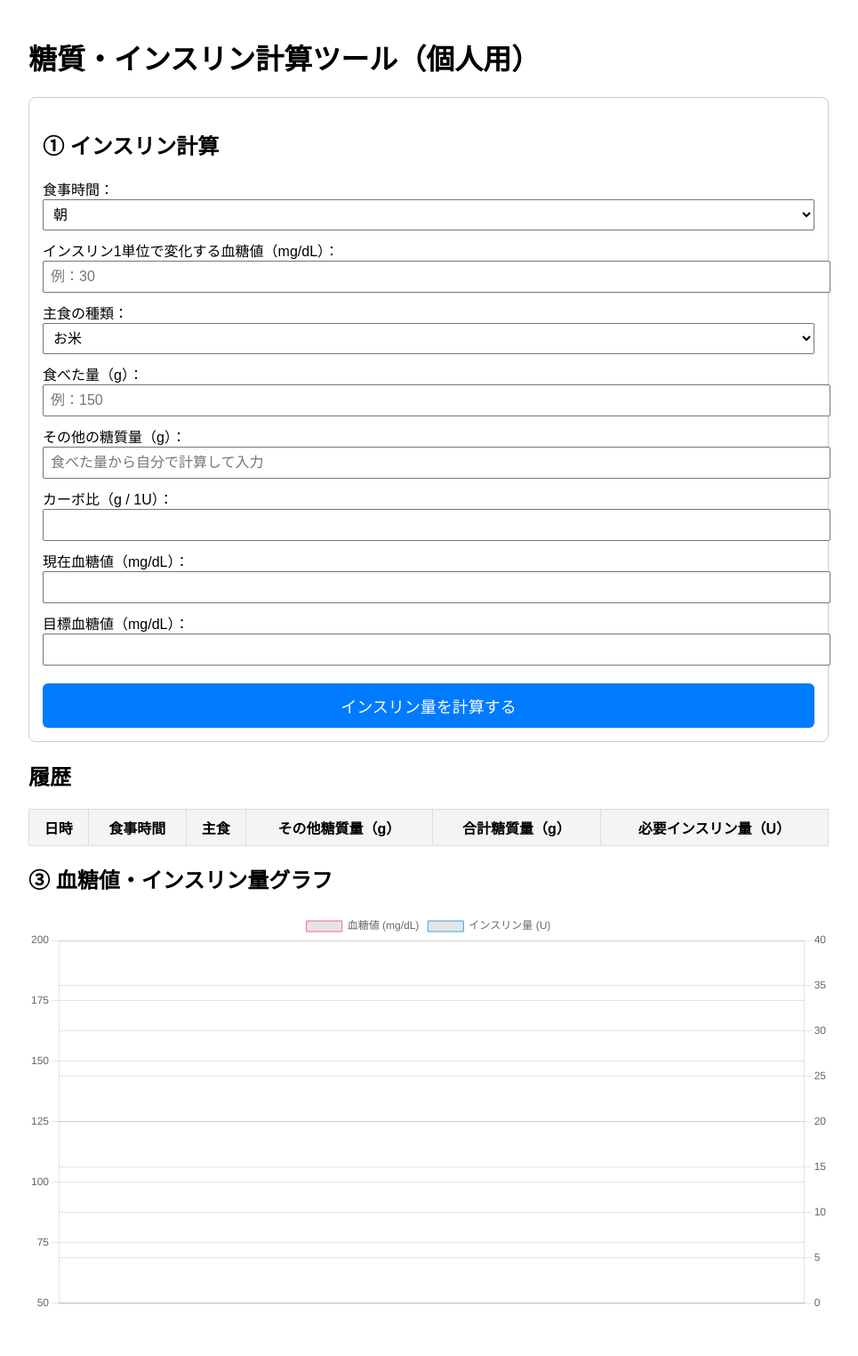
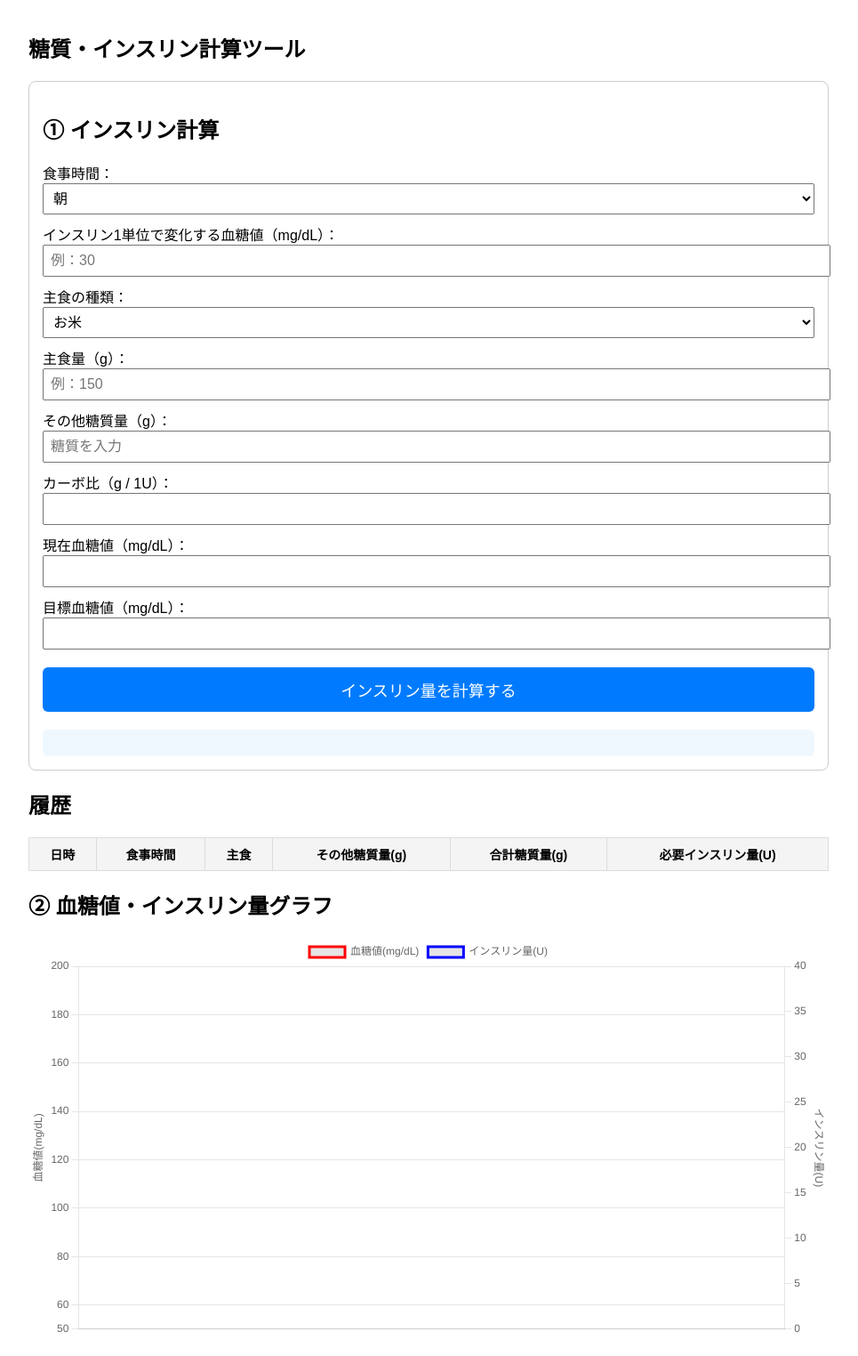
Before and after one commit to tamiyan-1027/insulin-calc, a plain HTML site: page index.html in a window 1280 px wide. Shown: the whole page at 89% size, without its empty margins (158-1123 px from the left). Before the commit the page ends 1495 px from the top, so only its background shows below. Drawn offline with nearby package versions, Linux system fonts and the light colour scheme.

Commit message:
Update index.html

```diff
--- a/index.html
+++ b/index.html
@@ -3,11 +3,12 @@
 <head>
   <meta charset="UTF-8">
   <meta name="viewport" content="width=device-width, initial-scale=1.0">
-  <title>糖質・インスリン計算ツール（個人用）</title>
-
+  <title>糖質・インスリン計算ツール</title>
+  <script src="https://cdn.jsdelivr.net/npm/chart.js"></script>
   <style>
     body { font-family: sans-serif; padding: 20px; max-width: 900px; margin: auto; }
-    label { display: block; margin-top: 10px; }
+    h1 { font-size: 24px; }
+    label { display: block; margin-top: 10px; font-size: 16px; }
     input, select { padding: 7px; width: 100%; font-size: 16px; }
     button {
       margin-top: 20px;
@@ -19,54 +20,25 @@
       border: none;
       border-radius: 6px;
     }
-    .box {
-      border: 1px solid #ccc;
-      padding: 15px;
-      margin-top: 20px;
-      border-radius: 8px;
-    }
-    #result {
-      margin-top: 20px;
-      font-size: 18px;
-      padding: 15px;
-      background: #f0f8ff;
-      border-radius: 6px;
-    }
-    #historyList table {
-      width: 100%;
-      border-collapse: collapse;
-    }
-    #historyList td, th {
-      padding: 8px;
-      border: 1px solid #ddd;
-      text-align: center;
-    }
-    #historyList th {
-      background-color: #f4f4f4;
-    }
-    .history-row {
-      font-size: 14px;
-    }
-    #historyList {
-      overflow-x: auto;
-    }
+    .box { border: 1px solid #ccc; padding: 15px; margin-top: 20px; border-radius: 8px; }
+    #result { margin-top: 20px; font-size: 18px; padding: 15px; background: #f0f8ff; border-radius: 6px; }
+    #historyList { overflow-x: auto; margin-top: 20px; }
+    #historyList table { width: 100%; border-collapse: collapse; }
+    #historyList td, th { padding: 8px; border: 1px solid #ddd; text-align: center; font-size: 14px; }
+    #historyList th { background-color: #f4f4f4; }
 
-    /* スマホ向けデザイン */
     @media (max-width: 600px) {
       body { padding: 10px; font-size: 14px; }
-      input, select { width: 100%; font-size: 18px; }
-      button { width: 100%; font-size: 18px; }
-      .box { padding: 10px; }
-      #historyList table { font-size: 12px; }
+      input, select { font-size: 18px; }
+      button { font-size: 18px; }
+      h1 { font-size: 20px; }
     }
   </style>
-
 </head>
 <body>
 
-<h1>糖質・インスリン計算ツール（個人用）</h1>
+<h1>糖質・インスリン計算ツール</h1>
 
-<!-- 主食入力 -->
 <div class="box">
   <h2>① インスリン計算</h2>
 
@@ -81,17 +53,17 @@
   <input id="insulinChange" type="number" placeholder="例：30" />
 
   <label>主食の種類：</label>
-  <select id="mainFood">
+  <select id="mainFood" onchange="toggleCarbInput()">
     <option value="rice">お米</option>
     <option value="bread">パン</option>
     <option value="noodle">麺類</option>
   </select>
 
-  <label>食べた量（g）：</label>
+  <label>主食量（g）：</label>
   <input id="mainGram" type="number" placeholder="例：150" />
 
-  <label>その他の糖質量（g）：</label>
-  <input id="otherCarbs" type="number" placeholder="食べた量から自分で計算して入力" />
+  <label id="otherCarbsLabel">その他糖質量（g）：</label>
+  <input id="otherCarbs" type="number" placeholder="糖質を入力" />
 
   <label>カーボ比（g / 1U）：</label>
   <input id="carbRatio" type="number" />
@@ -103,6 +75,8 @@
   <input id="targetBg" type="number" />
 
   <button onclick="calculateInsulin()">インスリン量を計算する</button>
+
+  <div id="result"></div>
 </div>
 
 <h2>履歴</h2>
@@ -113,163 +87,120 @@
         <th>日時</th>
         <th>食事時間</th>
         <th>主食</th>
-        <th>その他糖質量（g）</th>
-        <th>合計糖質量（g）</th>
-        <th>必要インスリン量（U）</th>
+        <th>その他糖質量(g)</th>
+        <th>合計糖質量(g)</th>
+        <th>必要インスリン量(U)</th>
       </tr>
     </thead>
-    <tbody id="historyTable">
-      <!-- 履歴がここに表示される -->
-    </tbody>
+    <tbody id="historyTable"></tbody>
   </table>
 </div>
 
-<h2>③ 血糖値・インスリン量グラフ</h2>
+<h2>② 血糖値・インスリン量グラフ</h2>
 <canvas id="insulinChart"></canvas>
 
-<script src="https://cdn.jsdelivr.net/npm/chart.js"></script>
 <script>
-// 食事時間のラベルマップ
-const mealLabelMap = {
-  morning: '朝',
-  afternoon: '昼',
-  evening: '夜'
-};
+const mealLabelMap = { morning: '朝', afternoon: '昼', evening: '夜' };
+const carbTable = { rice: 37, bread: 44, noodle: 25 };
 
-// 主食ごとの糖質量（100gあたりの目安）
-const carbTable = {
-  rice: 37,
-  bread: 44,
-  noodle: 25
-};
-
-// 履歴データの保存
 let history = JSON.parse(localStorage.getItem('history')) || [];
 
-// インスリン量計算
+// パン選択時は糖質量を直接入力
+function toggleCarbInput() {
+  const food = document.getElementById('mainFood').value;
+  const label = document.getElementById('otherCarbsLabel');
+  if(food === 'bread') {
+    label.textContent = '糖質量を入力（g）：';
+  } else {
+    label.textContent = 'その他糖質量（g）：';
+  }
+}
+
 function calculateInsulin() {
   const mealTime = document.getElementById('mealTime').value;
   const insulinChange = Number(document.getElementById('insulinChange').value);
   const mainFood = document.getElementById('mainFood').value;
-  const gram = Number(document.getElementById('mainGram').value);
+  const mainGram = Number(document.getElementById('mainGram').value);
   const otherCarbs = Number(document.getElementById('otherCarbs').value) || 0;
   const carbRatio = Number(document.getElementById('carbRatio').value);
   const currentBg = Number(document.getElementById('currentBg').value);
   const targetBg = Number(document.getElementById('targetBg').value);
 
-  const mainCarbs = gram * (carbTable[mainFood] / 100);
+  const mainCarbs = mainGram * (carbTable[mainFood] / 100);
   const totalCarbs = mainCarbs + otherCarbs;
-
   const carbInsulin = totalCarbs / carbRatio;
   const correctionInsulin = (currentBg - targetBg) / insulinChange;
-
   const totalInsulin = Math.max(carbInsulin + correctionInsulin, 0);
 
-  // 結果を表示
   document.getElementById('result').innerHTML =
-    `■ 主食の糖質：${mainCarbs.toFixed(1)} g<br>■ その他の糖質：${otherCarbs.toFixed(1)} g<br>■ 合計糖質：${totalCarbs.toFixed(1)} g<br><br>必要インスリン量：${totalInsulin.toFixed(2)} U`;
+    `■ 主食の糖質：${mainCarbs.toFixed(1)} g<br>■ その他糖質：${otherCarbs.toFixed(1)} g<br>■ 合計糖質：${totalCarbs.toFixed(1)} g<br>■ 必要インスリン量：${totalInsulin.toFixed(1)} U`;
 
-  // 履歴に保存
   saveHistory({
     date: new Date().toLocaleString(),
     meal: mealTime,
-    mainFood: mealLabelMap[mealTime],
+    mainFood: mainFood,
     otherCarbs: otherCarbs.toFixed(1),
     totalCarbs: totalCarbs.toFixed(1),
-    insulin: totalInsulin.toFixed(2),
+    insulin: totalInsulin.toFixed(1),
     bg: currentBg.toFixed(1)
   });
 
   displayHistory();
 }
 
-// 履歴を保存
-function saveHistory(data) {
-  history.push(data);
+function saveHistory(entry) {
+  history.push(entry);
   localStorage.setItem('history', JSON.stringify(history));
 }
 
-// 履歴を表示
 function displayHistory() {
-  const tableBody = document.getElementById('historyTable');
-  tableBody.innerHTML = '';
-
+  const tbody = document.getElementById('historyTable');
+  tbody.innerHTML = '';
   history.forEach(entry => {
-    const row = document.createElement('tr');
-    row.innerHTML = `
+    const tr = document.createElement('tr');
+    tr.innerHTML = `
       <td>${entry.date}</td>
-      <td>${entry.meal}</td>
+      <td>${mealLabelMap[entry.meal]}</td>
       <td>${entry.mainFood}</td>
       <td>${entry.otherCarbs}</td>
       <td>${entry.totalCarbs}</td>
       <td>${entry.insulin}</td>
     `;
-    tableBody.appendChild(row);
+    tbody.appendChild(tr);
   });
-
-  // グラフに反映
   updateGraph();
 }
 
-// グラフの更新
+// グラフ描画
 let insulinChart;
+function updateGraph() {
+  const labels = history.map(e => `${e.date} ${mealLabelMap[e.meal]}`);
+  const bgData = history.map(e => Number(e.bg));
+  const insulinData = history.map(e => Number(e.insulin));
 
-function updateGraph() {
-  const labels = history.map(item => `${item.date} ${mealLabelMap[item.meal]}`);
-  const bgValues = history.map(item => Number(item.bg));
-  const insulinValues = history.map(item => Number(item.insulin));
+  const ctx = document.getElementById('insulinChart').getContext('2d');
+  if(insulinChart) insulinChart.destroy();
 
-  if (!insulinChart) {
-    const ctx = document.getElementById('insulinChart').getContext('2d');
   insulinChart = new Chart(ctx, {
     type: 'line',
     data: {
       labels: labels,
       datasets: [
-          {
-            label: '血糖値 (mg/dL)',
-            data: bgValues,
-            borderColor: 'rgba(255, 99, 132, 1)',
-            borderWidth: 1,
-            fill: false
-          },
-          {
-            label: 'インスリン量 (U)',
-            data: insulinValues,
-            borderColor: 'rgba(54, 162, 235, 1)',
-            borderWidth: 1,
-            fill: false
-          }
+        { label: '血糖値(mg/dL)', data: bgData, borderColor: 'red', yAxisID: 'y' },
+        { label: 'インスリン量(U)', data: insulinData, borderColor: 'blue', yAxisID: 'y1' }
       ]
     },
     options: {
+      responsive: true,
       scales: {
-          y: {
-            min: 50,
-            max: 200,
-            ticks: {
-              stepSize: 25
-            }
-          },
-          y2: {
-            min: 0,
-            max: 40,
-            position: 'right'
-          }
+        y: { min: 50, max: 200, position: 'left', title: { display:true, text:'血糖値(mg/dL)' } },
+        y1: { min:0, max:40, position:'right', title:{ display:true, text:'インスリン量(U)' }, grid:{ drawOnChartArea:false } }
       }
     }
   });
-  } else {
-    insulinChart.data.labels = labels;
-    insulinChart.data.datasets[0].data = bgValues;
-    insulinChart.data.datasets[1].data = insulinValues;
-    insulinChart.update();
-  }
 }
 
-// 初期表示
 displayHistory();
 </script>
-
 </body>
 </html>
```
Lines whose indentation alone changed are shown as unchanged.
